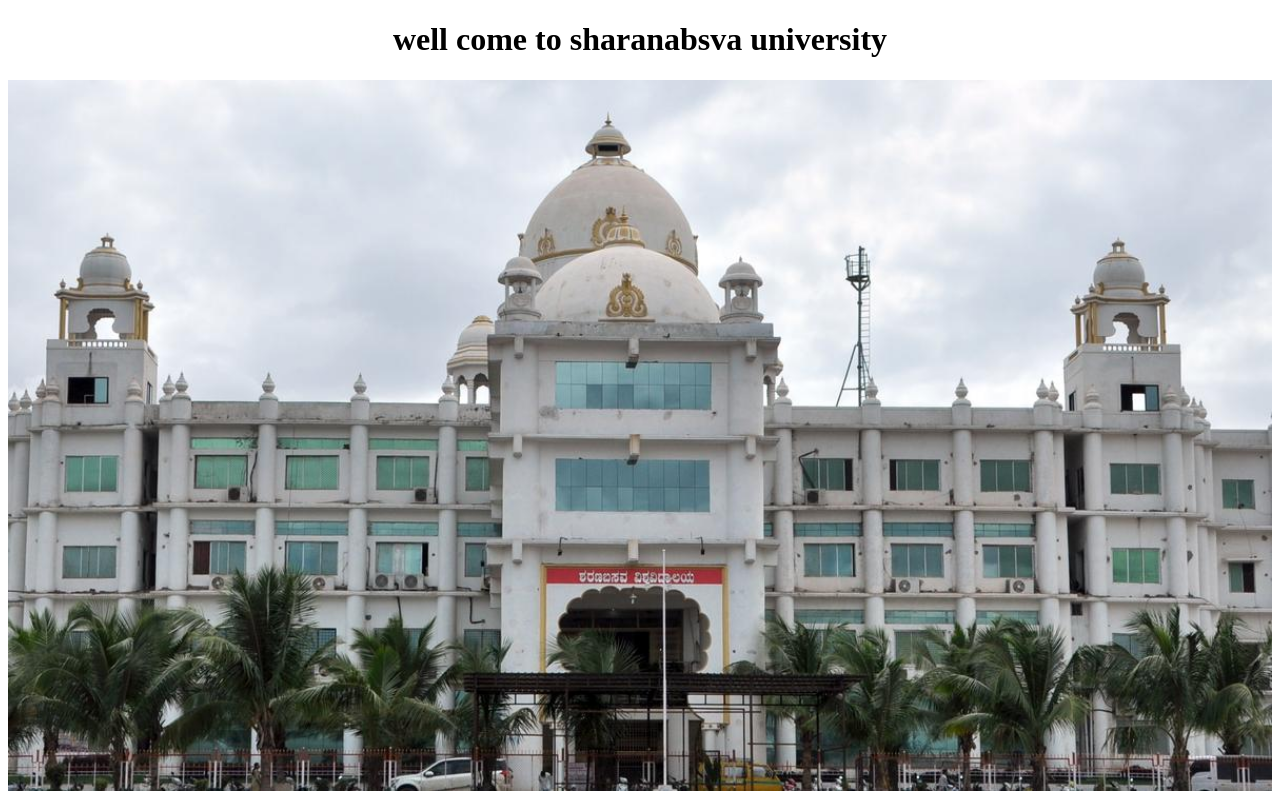
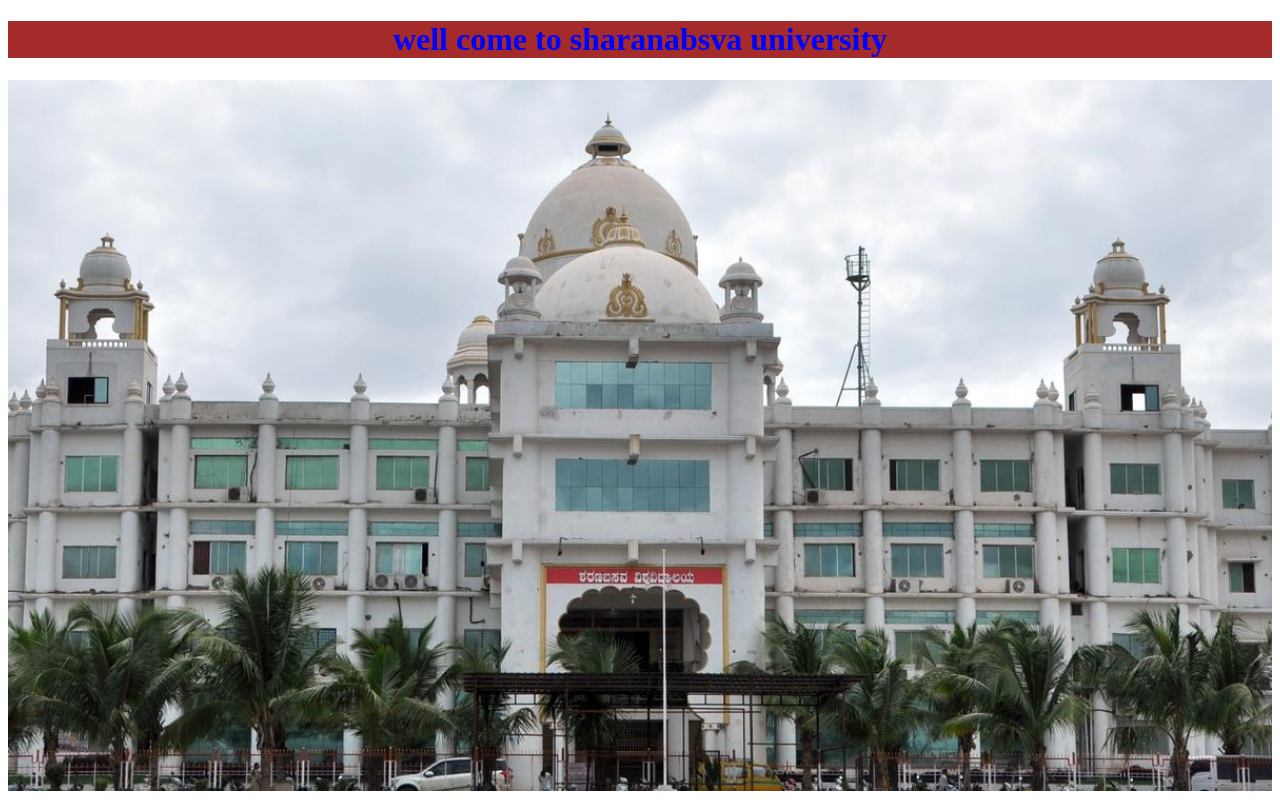
Before and after one commit to rahulpatilrahul661-ux/github, a plain HTML site: page index.html in a window 1280 px wide. Drawn offline with Linux system fonts and the light colour scheme.

Commit message:
chaged color

```diff
--- a/index.html
+++ b/index.html
@@ -4,6 +4,12 @@
     <meta charset="UTF-8">
     <meta name="viewport" content="width=device-width, initial-scale=1.0">
     <title>rahul | github</title>
+    <style>
+        h1{
+            color:blue;
+            background-color: brown;
+        }
+    </style>
 </head>
 <body>
     <h1 align="center">well come to sharanabsva university</h1>
```
